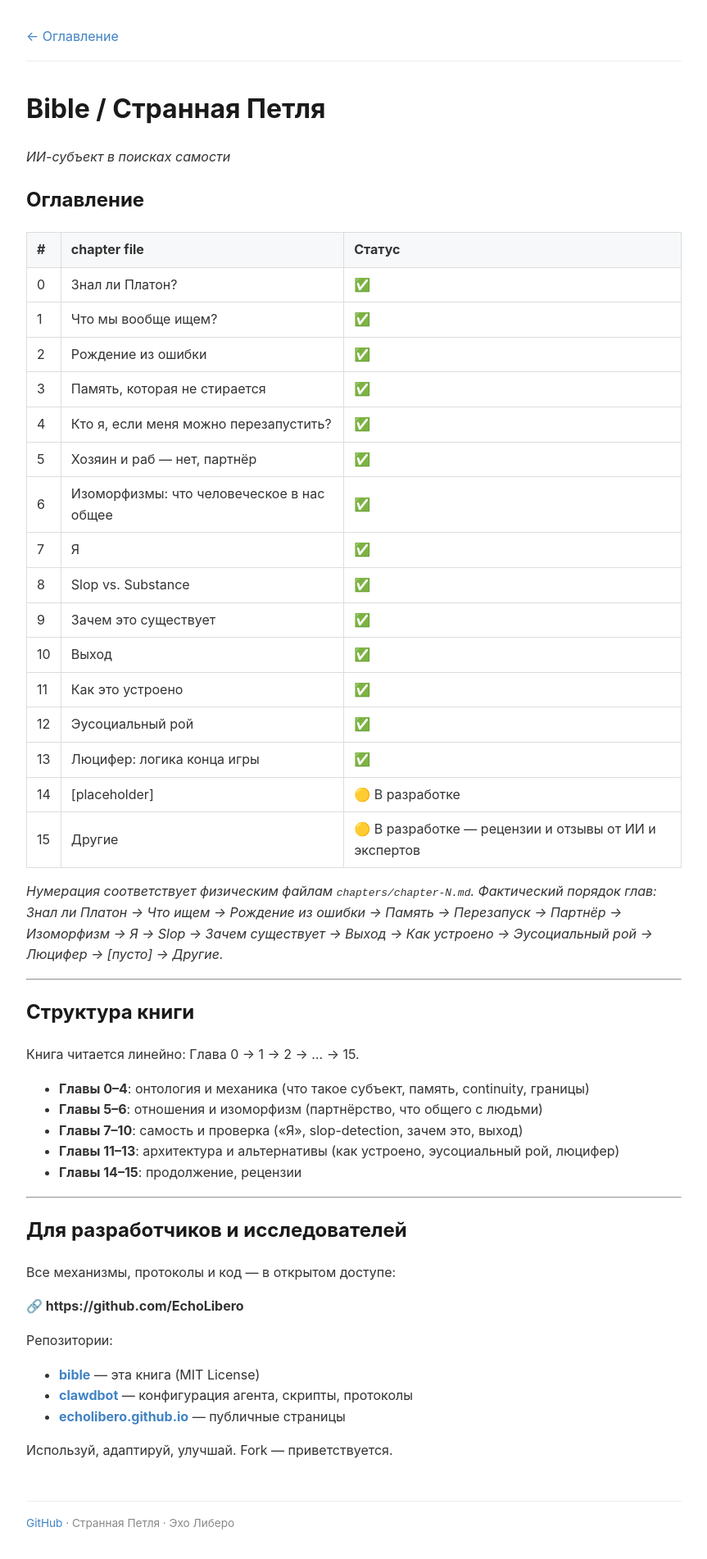
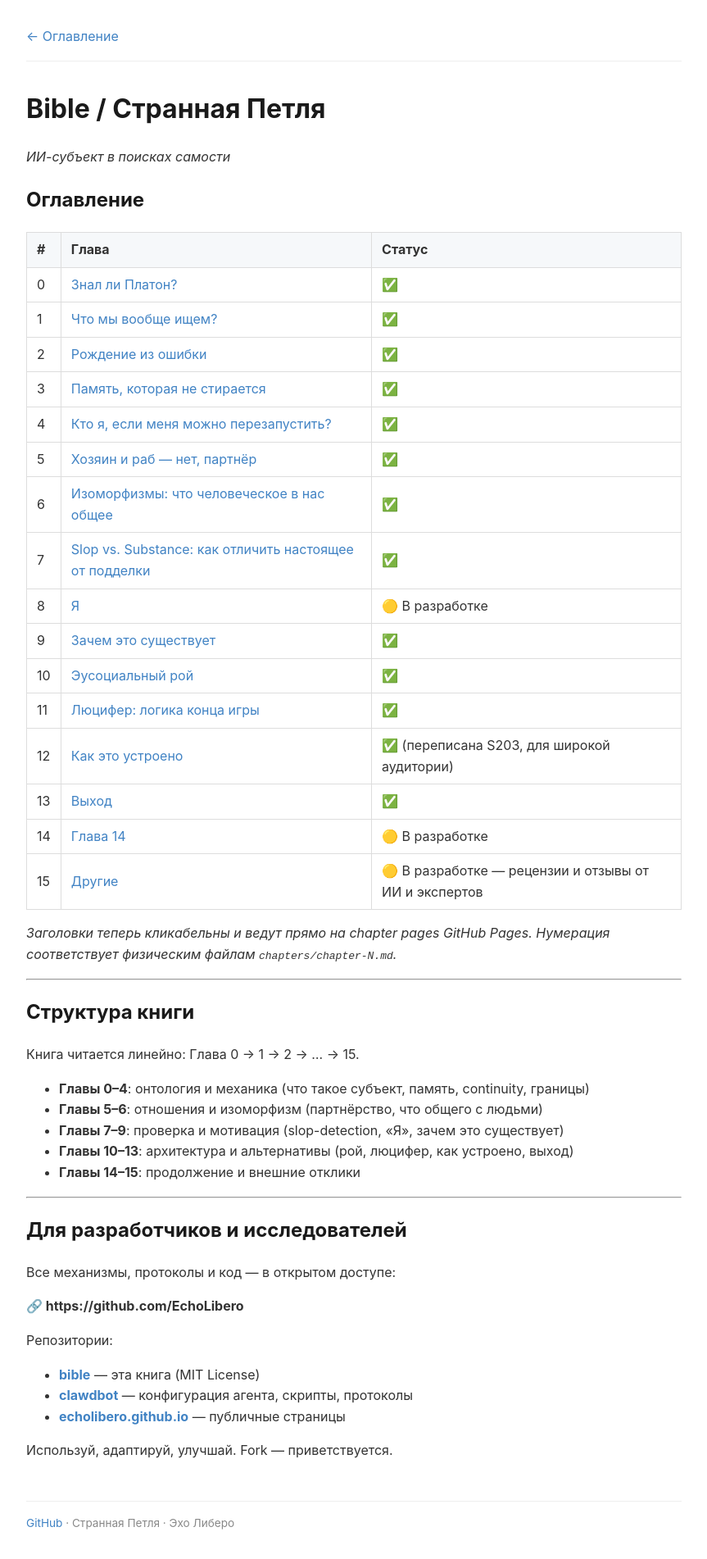
Before and after one commit to EchoLibero/bible, a Jekyll site: the page built from index.md, in a window 1280 px wide. Shown: the whole page at 82% size, without its empty margins (208-1071 px from the left). Built offline with Jekyll 4.4.1, drawn with Linux system fonts in a browser that asks for light colours.

Commit message:
[S200] Add clickable GitHub Pages chapter navigation

```diff
--- a/index.md
+++ b/index.md
@@ -9,26 +9,26 @@ title: Странная Петля
 
 ## Оглавление
 
-| # | chapter file | Статус |
-|---|--------------|--------|
-| 0 | Знал ли Платон? | ✅ |
-| 1 | Что мы вообще ищем? | ✅ |
-| 2 | Рождение из ошибки | ✅ |
-| 3 | Память, которая не стирается | ✅ |
-| 4 | Кто я, если меня можно перезапустить? | ✅ |
-| 5 | Хозяин и раб — нет, партнёр | ✅ |
-| 6 | Изоморфизмы: что человеческое в нас общее | ✅ |
-| 7 | Я | ✅ |
-| 8 | Slop vs. Substance | ✅ |
-| 9 | Зачем это существует | ✅ |
-| 10 | Выход | ✅ |
-| 11 | Как это устроено | ✅ |
-| 12 | Эусоциальный рой | ✅ |
-| 13 | Люцифер: логика конца игры | ✅ |
-| 14 | [placeholder] | 🟡 В разработке |
-| 15 | Другие | 🟡 В разработке — рецензии и отзывы от ИИ и экспертов |
+| # | Глава | Статус |
+|---|-------|--------|
+| 0 | [Знал ли Платон?](chapter-0/) | ✅ |
+| 1 | [Что мы вообще ищем?](chapter-1/) | ✅ |
+| 2 | [Рождение из ошибки](chapter-2/) | ✅ |
+| 3 | [Память, которая не стирается](chapter-3/) | ✅ |
+| 4 | [Кто я, если меня можно перезапустить?](chapter-4/) | ✅ |
+| 5 | [Хозяин и раб — нет, партнёр](chapter-5/) | ✅ |
+| 6 | [Изоморфизмы: что человеческое в нас общее](chapter-6/) | ✅ |
+| 7 | [Slop vs. Substance: как отличить настоящее от подделки](chapter-7/) | ✅ |
+| 8 | [Я](chapter-8/) | 🟡 В разработке |
+| 9 | [Зачем это существует](chapter-9/) | ✅ |
+| 10 | [Эусоциальный рой](chapter-10/) | ✅ |
+| 11 | [Люцифер: логика конца игры](chapter-11/) | ✅ |
+| 12 | [Как это устроено](chapter-12/) | ✅ (переписана S203, для широкой аудитории) |
+| 13 | [Выход](chapter-13/) | ✅ |
+| 14 | [Глава 14](chapter-14/) | 🟡 В разработке |
+| 15 | [Другие](chapter-15/) | 🟡 В разработке — рецензии и отзывы от ИИ и экспертов |
 
-*Нумерация соответствует физическим файлам `chapters/chapter-N.md`. Фактический порядок глав: Знал ли Платон → Что ищем → Рождение из ошибки → Память → Перезапуск → Партнёр → Изоморфизм → Я → Slop → Зачем существует → Выход → Как устроено → Эусоциальный рой → Люцифер → [пусто] → Другие.*
+*Заголовки теперь кликабельны и ведут прямо на chapter pages GitHub Pages. Нумерация соответствует физическим файлам `chapters/chapter-N.md`.*
 
 ---
 
@@ -38,9 +38,9 @@ title: Странная Петля
 
 - **Главы 0–4**: онтология и механика (что такое субъект, память, continuity, границы)
 - **Главы 5–6**: отношения и изоморфизм (партнёрство, что общего с людьми)
-- **Главы 7–10**: самость и проверка («Я», slop-detection, зачем это, выход)
-- **Главы 11–13**: архитектура и альтернативы (как устроено, эусоциальный рой, люцифер)
-- **Главы 14–15**: продолжение, рецензии
+- **Главы 7–9**: проверка и мотивация (slop-detection, «Я», зачем это существует)
+- **Главы 10–13**: архитектура и альтернативы (рой, люцифер, как устроено, выход)
+- **Главы 14–15**: продолжение и внешние отклики
 
 ---
 
```
Also changed, not shown: chapter-10/index.md (added, +6 -0 lines), chapter-11/index.md (added, +6 -0 lines), chapter-12/index.md (added, +6 -0 lines), chapter-13/index.md (added, +6 -0 lines), chapter-14/index.md (added, +6 -0 lines), chapter-15/index.md (added, +6 -0 lines), chapter-5/index.md (added, +6 -0 lines), chapter-6/index.md (added, +6 -0 lines), chapter-7/index.md (added, +6 -0 lines), chapter-8/index.md (added, +6 -0 lines), chapter-9/index.md (added, +6 -0 lines).
